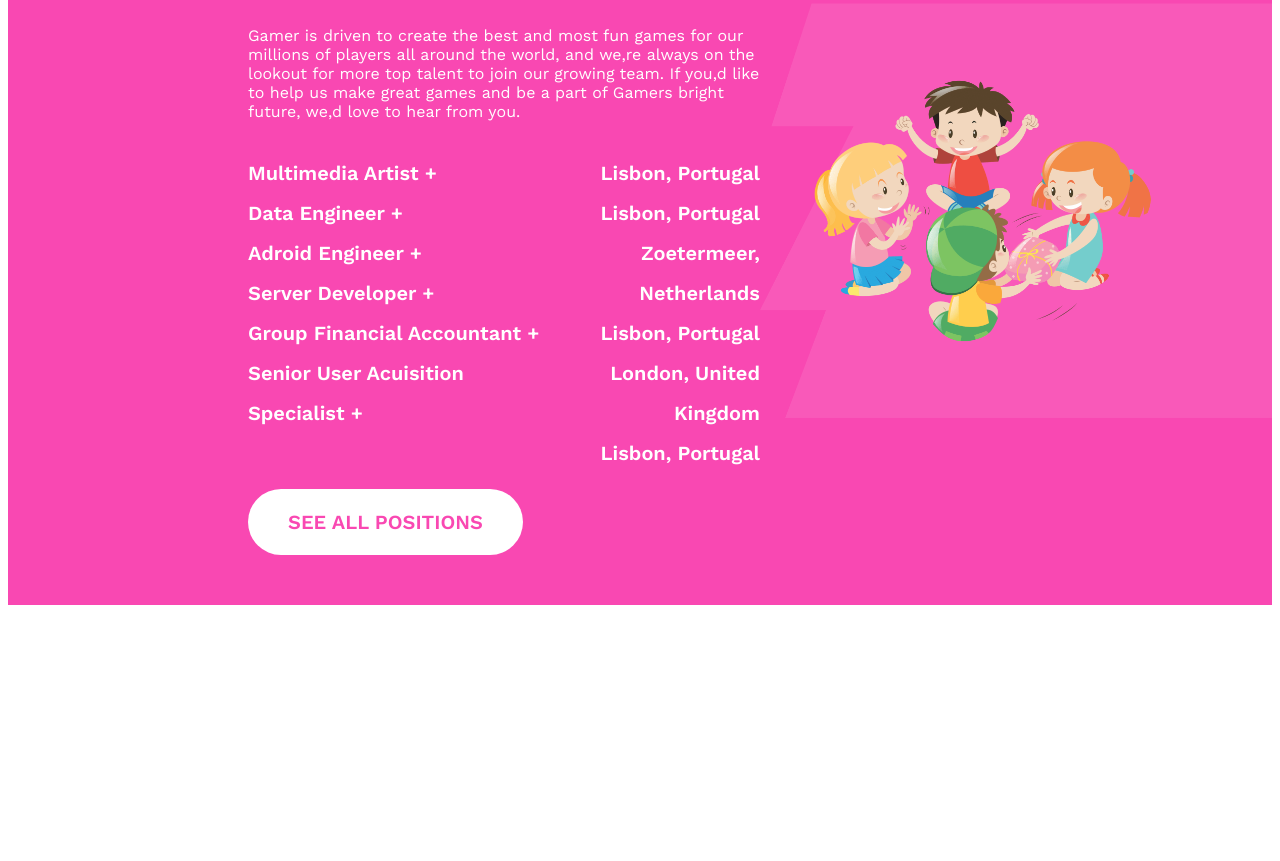
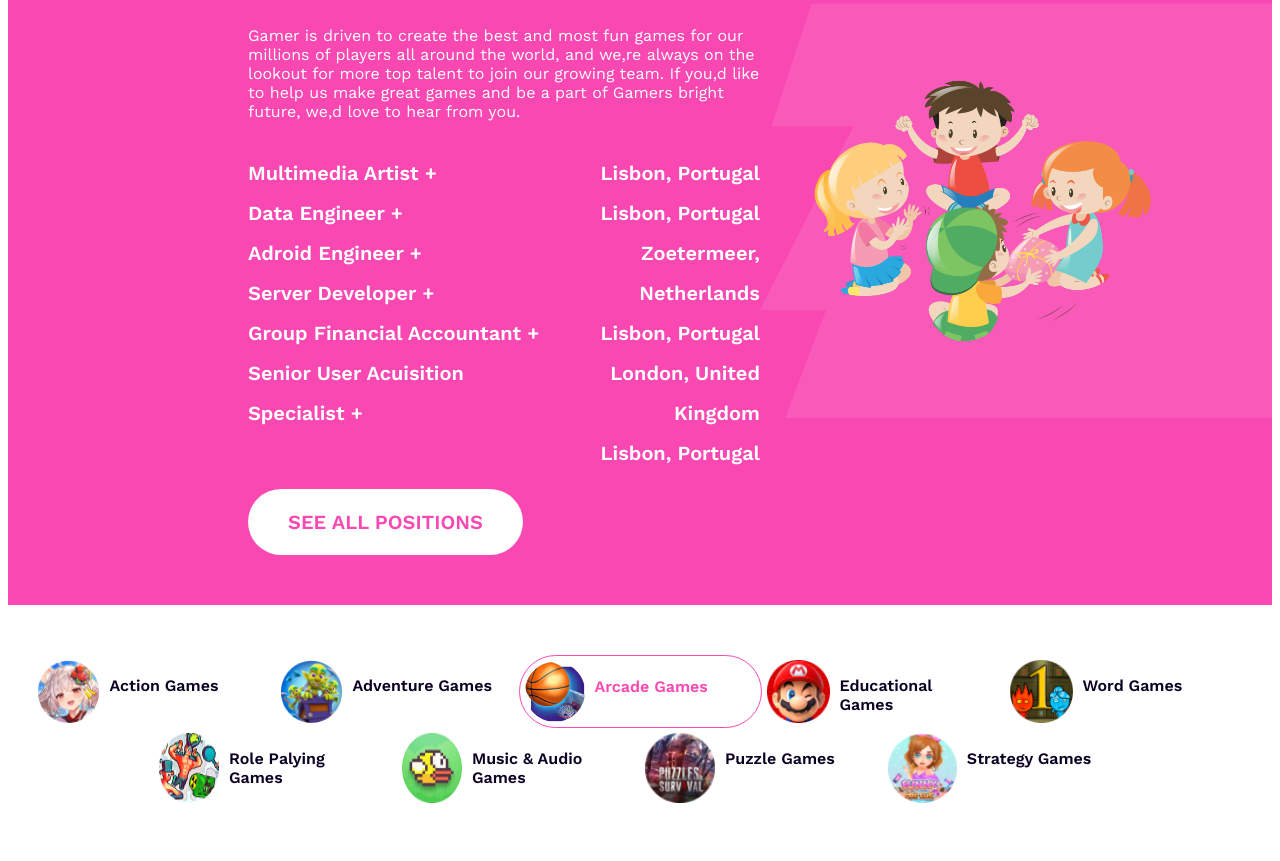
Before and after one commit to shakil-1/Gamer-Zone-assignment-2, a plain HTML site: page index.html in a window 1280 px wide. Shown: the part 1576-2437 px from the top of the page. Before the commit the page ends 2189 px from the top, so only its background shows below. Drawn offline with nearby package versions, Linux system fonts and the light colour scheme.

Commit message:
avatar section added

```diff
--- a/index.html
+++ b/index.html
@@ -102,6 +102,45 @@
           <img src="./images/Group65.png" alt="" />
         </div>
       </section>
+      <!-- .avatars section  -->
+      <section class="avatars-section container-width">
+<div class="avatar">
+  <img src="./images/Rectangle11.png" alt="">
+  <p>Action Games</p>
+</div>
+<div class="avatar">
+  <img src="./images/Rectangle12.png" alt="">
+  <p>Adventure Games</p>
+</div>
+<div class="avatar single-avatar">
+  <img src="./images/Rectangle13.png" alt="">
+  <p>Arcade Games</p>
+</div>
+<div class="avatar">
+  <img src="./images/Rectangl14.png" alt="">
+  <p>Educational Games</p>
+</div>
+<div class="avatar">
+  <img src="./images/Rectangle15.png" alt="">
+  <p>Word Games</p>
+</div>
+<div class="avatar">
+  <img src="./images/Rectangle16.png" alt="">
+  <p>Role Palying Games</p>
+</div>
+<div class="avatar">
+  <img src="./images/Rectangle17.png" alt="">
+  <p>Music & Audio Games</p>
+</div>
+<div class="avatar">
+  <img src="./images/Rectangle18.png" alt="">
+  <p>Puzzle Games</p>
+</div>
+<div class="avatar">
+  <img src="./images/Rectangle19.png" alt="">
+  <p>Strategy Games</p>
+</div>
+      </section>
     </main>
     <footer></footer>
   </body>
--- a/styles/style.css
+++ b/styles/style.css
@@ -246,3 +246,32 @@ text-align: left;
     line-height: 40px;
 
 }
+
+/* avatars section  */
+.avatars-section{
+    padding: 50px 0;
+    display: flex;
+    flex-wrap: wrap;
+    align-content: center;
+    justify-content: center;
+}
+.avatar{
+    width: 243px;
+    display: flex;
+    border-radius: 50px;
+background: #FFF;
+padding: 5px;
+}
+.avatar p{
+    color: #0B0223;
+
+font-weight: 600;
+padding: 0 10px;
+}
+
+.single-avatar{
+    border: 1px solid #F948B2;
+}
+.single-avatar p{
+    color: #F948B2;
+}
```
